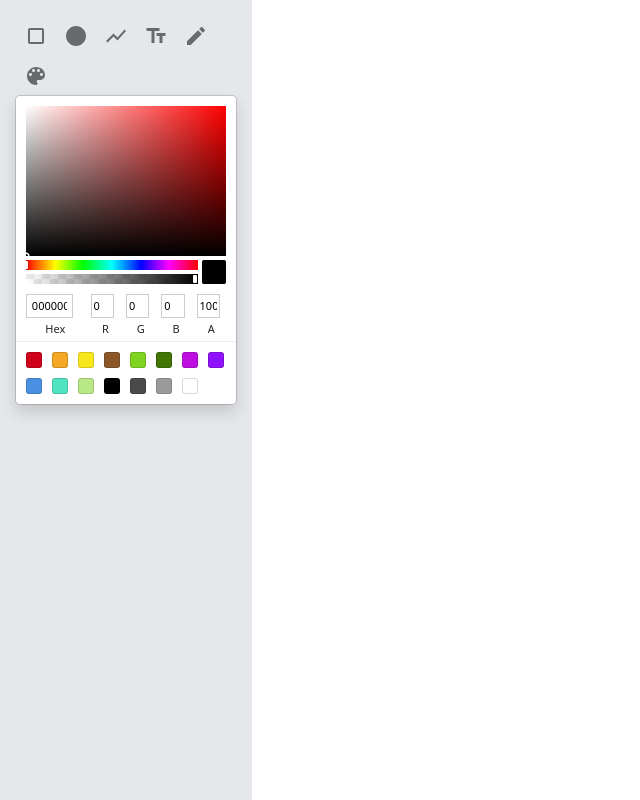
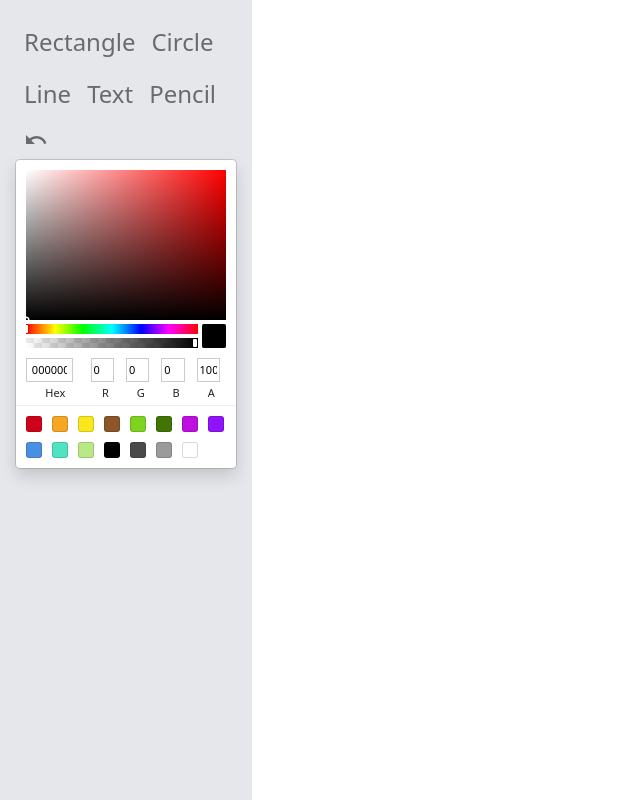
Before and after one commit to OJAS-P-JOSHI/Frontend-Notepad, a React (Vite) app in the folder my-canvas-app/: page / in a window 1280 px wide. Shown: the top 800 px of the page, without its empty margins (0-640 px from the left). Built offline with nearby package versions, Linux system fonts and the light colour scheme.

Commit message:
"Refactor App, Canvas, and Sidebar components to update state management and tool handling"

```diff
--- a/my-canvas-app/src/App.jsx
+++ b/my-canvas-app/src/App.jsx
@@ -5,33 +5,42 @@ import Canvas from './components/Canvas';
 import { DndProvider } from 'react-dnd';
 import { HTML5Backend } from 'react-dnd-html5-backend';
 import './index.css';
-import { SketchPicker } from 'react-color';
 
 const App = () => {
   const [tool, setTool] = useState('');
   const [history, setHistory] = useState([]);
+  const [shapes, setShapes] = useState([]);
   const [color, setColor] = useState('#000000'); // Default color black
-
-  const handleColorChange = (newColor) => {
-    setColor(newColor.hex);
-  };
 
   const undo = () => {
     setHistory((prevHistory) => {
       if (prevHistory.length === 0) return prevHistory;
-      return prevHistory.slice(0, -1);
+      const previousHistory = prevHistory.slice(0, -1);
+      setShapes(previousHistory.length ? previousHistory[previousHistory.length - 1] : []);
+      return previousHistory;
     });
   };
 
-  const addToHistory = (action) => {
-    setHistory((prevHistory) => [...prevHistory, action]);
+  const addToHistory = (newShapes) => {
+    setHistory((prevHistory) => [...prevHistory, newShapes]);
   };
 
   return (
     <DndProvider backend={HTML5Backend}>
       <div className="app-container">
-        <Sidebar setTool={setTool} color={color} handleColorChange={handleColorChange} />
-        <Canvas tool={tool} color={color} history={history} addToHistory={addToHistory} />
+        <Sidebar
+          setTool={setTool}
+          undo={undo}
+          color={color}
+          setColor={setColor}
+        />
+        <Canvas
+          tool={tool}
+          shapes={shapes}
+          setShapes={setShapes}
+          addToHistory={addToHistory}
+          color={color}
+        />
       </div>
     </DndProvider>
   );
--- a/my-canvas-app/src/components/Canvas.jsx
+++ b/my-canvas-app/src/components/Canvas.jsx
@@ -1,11 +1,9 @@
 /* eslint-disable no-unused-vars */
-// eslint-disable-next-line no-unused-vars
 import React, { useState, useEffect, useRef } from 'react';
 import PropTypes from 'prop-types';
 import { Stage, Layer, Rect, Circle, Line, Text, Transformer } from 'react-konva';
 
-const Canvas = ({ tool, color, history, addToHistory }) => {
-  const [shapes, setShapes] = useState([]);
+const Canvas = ({ tool, shapes, setShapes, addToHistory, color }) => {
   const [isDrawing, setIsDrawing] = useState(false);
   const [newShape, setNewShape] = useState(null);
   const [selectedShape, setSelectedShape] = useState(null);
@@ -29,7 +27,7 @@ const Canvas = ({ tool, color, history, addToHistory }) => {
         break;
       case 'text':
         shape = { type: 'text', x, y, text: 'Text', color };
-        setEditingText(shape.length);
+        setEditingText(shapes.length);
         break;
       case 'pencil':
         shape = { type: 'pencil', points: [x, y], color };
@@ -70,7 +68,7 @@ const Canvas = ({ tool, color, history, addToHistory }) => {
   const handleMouseUp = () => {
     setIsDrawing(false);
     setNewShape(null);
-    addToHistory({ type: 'shape', shapes });
+    addToHistory([...shapes]);
   };
 
   useEffect(() => {
@@ -162,7 +160,7 @@ const Canvas = ({ tool, color, history, addToHistory }) => {
     const newShapes = shapes.slice();
     newShapes[index] = { ...newShapes[index], ...newAttrs };
     setShapes(newShapes);
-    addToHistory({ type: 'shape', shapes: newShapes });
+    addToHistory(newShapes);
   };
 
   return (
@@ -226,9 +224,10 @@ const Canvas = ({ tool, color, history, addToHistory }) => {
 
 Canvas.propTypes = {
   tool: PropTypes.string.isRequired,
+  shapes: PropTypes.array.isRequired,
+  setShapes: PropTypes.func.isRequired,
+  addToHistory: PropTypes.func.isRequired,
   color: PropTypes.string.isRequired,
-  history: PropTypes.array.isRequired,
-  addToHistory: PropTypes.func.isRequired,
 };
 
 export default Canvas;
--- a/my-canvas-app/src/components/Sidebar.jsx
+++ b/my-canvas-app/src/components/Sidebar.jsx
@@ -1,46 +1,44 @@
-// eslint-disable-next-line no-unused-vars
+/* eslint-disable no-unused-vars */
 import React from 'react';
 import PropTypes from 'prop-types';
 import { IconButton } from '@mui/material';
-import CreateIcon from '@mui/icons-material/Create';
-import CropSquareIcon from '@mui/icons-material/CropSquare';
-import CircleIcon from '@mui/icons-material/Circle';
-import ShowChartIcon from '@mui/icons-material/ShowChart';
-import TextFieldsIcon from '@mui/icons-material/TextFields';
-
-import { ColorLens } from '@mui/icons-material';
+import { ColorLens, Undo } from '@mui/icons-material';
 import { SketchPicker } from 'react-color';
 
-const Sidebar = ({ setTool, color, handleColorChange }) => {
+const Sidebar = ({ setTool, undo, color, setColor }) => {
   return (
     <div className="sidebar">
       <IconButton className="tool" onClick={() => setTool('rect')}>
-        <CropSquareIcon />
+        <span>Rectangle</span>
       </IconButton>
       <IconButton className="tool" onClick={() => setTool('circle')}>
-        <CircleIcon />
+        <span>Circle</span>
       </IconButton>
       <IconButton className="tool" onClick={() => setTool('line')}>
-        <ShowChartIcon />
+        <span>Line</span>
       </IconButton>
       <IconButton className="tool" onClick={() => setTool('text')}>
-        <TextFieldsIcon />
+        <span>Text</span>
       </IconButton>
       <IconButton className="tool" onClick={() => setTool('pencil')}>
-        <CreateIcon />
+        <span>Pencil</span>
       </IconButton>
-      <IconButton className="tool" onClick={() => setTool('color')}>
-        <ColorLens />
+      <IconButton className="tool" onClick={undo}>
+        <Undo />
       </IconButton>
-      <SketchPicker color={color} onChange={handleColorChange} />
+      <SketchPicker
+        color={color}
+        onChangeComplete={(newColor) => setColor(newColor.hex)}
+      />
     </div>
   );
 };
 
 Sidebar.propTypes = {
   setTool: PropTypes.func.isRequired,
+  undo: PropTypes.func.isRequired,
   color: PropTypes.string.isRequired,
-  handleColorChange: PropTypes.func.isRequired,
+  setColor: PropTypes.func.isRequired,
 };
 
 export default Sidebar;
```
